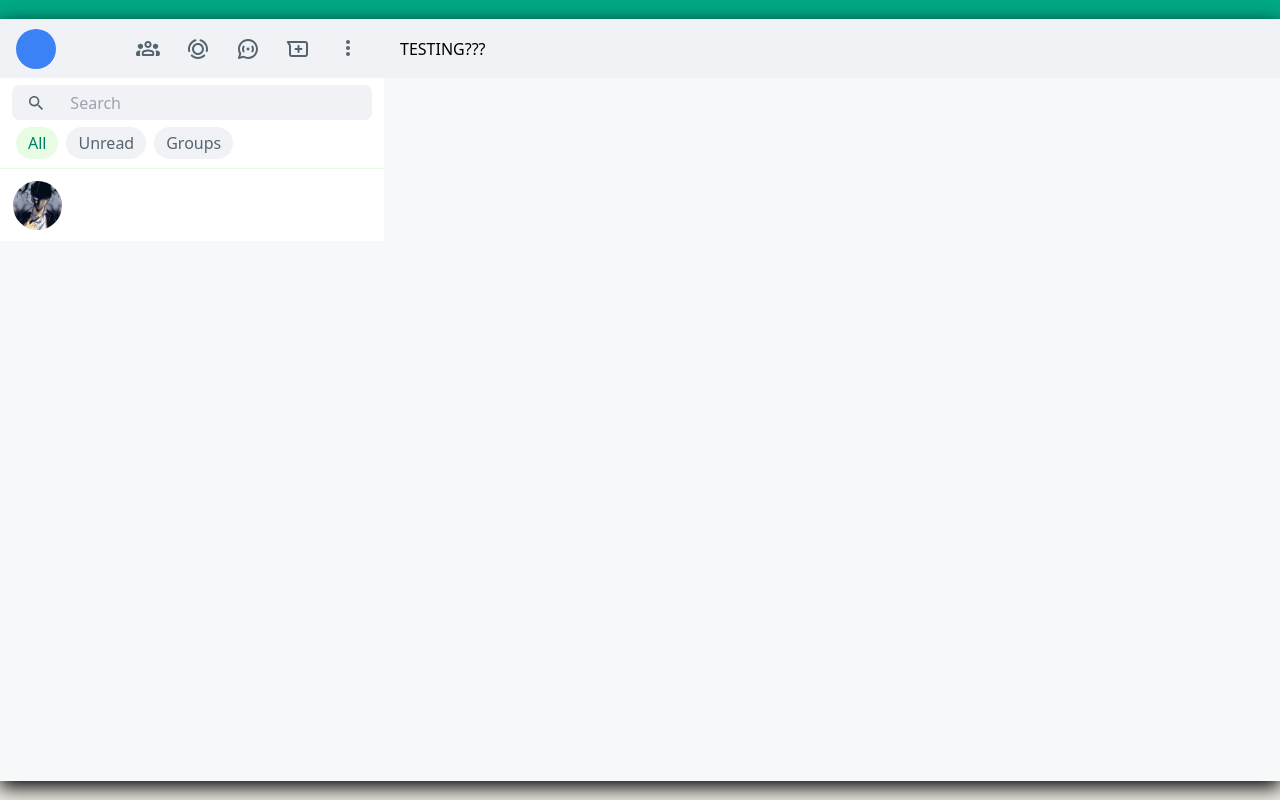
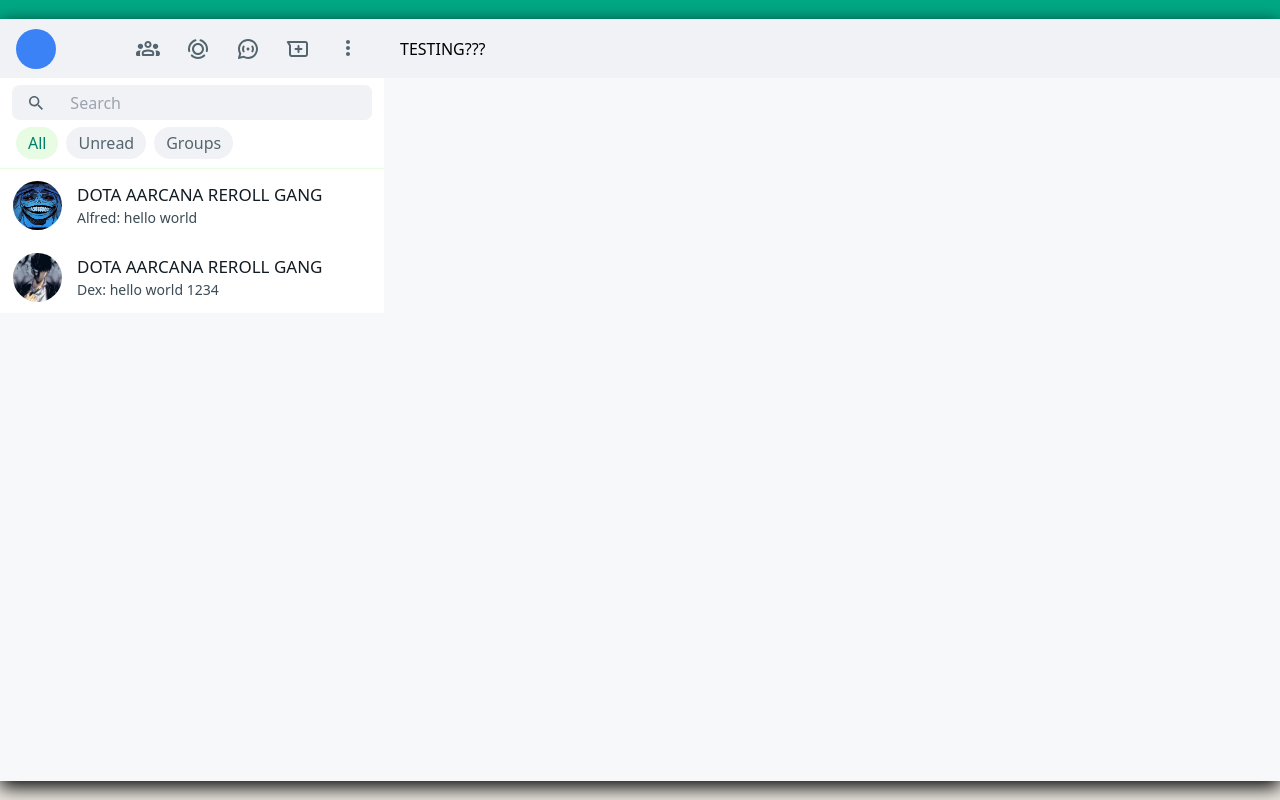
Before and after one commit to kohzhixian/ConnectWithPeople-frontend, a React (Vite) app: page / in a window 1280 px wide. Built offline with nearby package versions, Linux system fonts and the light colour scheme.

Commit message:
created chat room component

```diff
--- /dev/null
+++ b/src/components/ChatRoom.tsx
@@ -0,0 +1,38 @@
+import { ChatRoomIcon } from "./ChatRoomIcon";
+
+export const ChatRoom = ({
+  chatRoomImage,
+  chatRoomTitle,
+  sender,
+  messageSent,
+  dateMessageWasSent,
+}: {
+  chatRoomImage: string;
+  chatRoomTitle: string;
+  sender: string;
+  messageSent: string;
+  dateMessageWasSent: string;
+}) => {
+  return (
+    <div className="flex flex-row relative h-[72px] w-[491px] bg-white">
+      <div className="flex h-[72px] w-[77px] pl-[13px] pr-[15px] items-center">
+        <ChatRoomIcon imageIcon={chatRoomImage} />
+      </div>
+      <div className="flex flex-col justify-center w-[399px] pr-[15px]">
+        <div className="flex items-center justify-between">
+          <div className="text-[17px] font-normal text-primaryStrong text-left w-auto truncate">
+            <span>{chatRoomTitle}</span>
+          </div>
+          <div className="truncate ml-[6px] mt-[3px] text-[12px] text-chatMeta w-[62px] text-right">
+            {dateMessageWasSent}
+          </div>
+        </div>
+        <div className="flex flex-row min-h-[20px] text-[14px] text-secondaryStronger truncate font-normal w-[399px] m-t-[2px]">
+          <div className="inline-flex w-auto">{sender}</div>
+          <span>:&nbsp;</span>
+          <span className="truncate w-auto">{messageSent}</span>
+        </div>
+      </div>
+    </div>
+  );
+};
--- a/src/components/Overlay.tsx
+++ b/src/components/Overlay.tsx
@@ -1,12 +1,13 @@
 import { TabButtonLabel } from "../constants/TabButtonLabel";
-import { ChatRoomIcon } from "./ChatRoomIcon";
+import { chat_room_dummy_data } from "../data/chat_room_dummy_data";
+import { chatRoomInterface } from "../types/chatRoomType";
+import { ChatRoom } from "./ChatRoom";
 import { SearchIcon } from "./SearchIcon";
 import { SearchTextfield } from "./SearchTextfield";
 import { TabButton } from "./TabButton";
 import { TopPanel } from "./TopPanel";
 import { TopPanelIcons } from "./TopPanelIcons";
 import { TopPanelProfile } from "./TopPanelProfile";
-import mockTestImage2 from "../assets/images/mock-test-image2.jpg";
 export const Overlay = () => {
   return (
     <div className="absolute mt-[19px] mb-[19px] inset-0 flex items-center justify-center">
@@ -40,11 +41,16 @@ export const Overlay = () => {
                   tabButtonLabel={TabButtonLabel.groupsButtonLabel}
                 />
               </div>
-              <div className="flex flex-row relative h-[72px] w-[491px] bg-white">
-                <div className="flex h-[72px] w-[77px] pl-[13px] pr-[15px] items-center">
-                  <ChatRoomIcon imageIcon={mockTestImage2} />
-                </div>
-              </div>
+              {chat_room_dummy_data.map((data: chatRoomInterface) => (
+                <ChatRoom
+                  key={data.key}
+                  chatRoomImage={data.chatRoomImage}
+                  chatRoomTitle={data.chatRoomTitle}
+                  dateMessageWasSent={data.dateMessageWasSent}
+                  messageSent={data.messageSent}
+                  sender={data.sender}
+                />
+              ))}
             </div>
           </div>
           <div className="flex-1 relative h-full overflow-hidden">
--- /dev/null
+++ b/src/data/chat_room_dummy_data.ts
@@ -0,0 +1,24 @@
+import mockImage1 from "../assets/images/mock-test-image.jpg";
+import mockImage2 from "../assets/images/mock-test-image2.jpg";
+import { chatRoomInterface } from "../types/chatRoomType";
+
+export const chat_room_dummy_data: chatRoomInterface[] = [
+  {
+    key: "1",
+    sender: "Alfred",
+    receiver: "receiver1",
+    chatRoomImage: `${mockImage1}`,
+    chatRoomTitle: "DOTA AARCANA REROLL GANG",
+    messageSent: "hello world",
+    dateMessageWasSent: "yesterday",
+  },
+  {
+    key: "2",
+    sender: "Dex",
+    receiver: "receiver2",
+    chatRoomImage: `${mockImage2}`,
+    chatRoomTitle: "DOTA AARCANA REROLL GANG",
+    messageSent: "hello world 1234",
+    dateMessageWasSent: "16/06/2024",
+  },
+];
--- /dev/null
+++ b/src/types/chatRoomType.ts
@@ -0,0 +1,9 @@
+export interface chatRoomInterface {
+  key: string;
+  sender: string;
+  receiver: string;
+  chatRoomImage: string;
+  chatRoomTitle: string;
+  messageSent: string;
+  dateMessageWasSent: string;
+}
--- a/tailwind.config.js
+++ b/tailwind.config.js
@@ -14,6 +14,9 @@ export default {
         topPanelBgColor: "#F0F2F5",
         topPanelIconColor: "#54656f",
         searchIconBgColor: "#f0f2f5",
+        chatMeta: "#667781",
+        primaryStrong: "#111b21",
+        secondaryStronger: "#3b4a54",
       },
       flex: {
         CND_flex: "0 0 30%",
```
